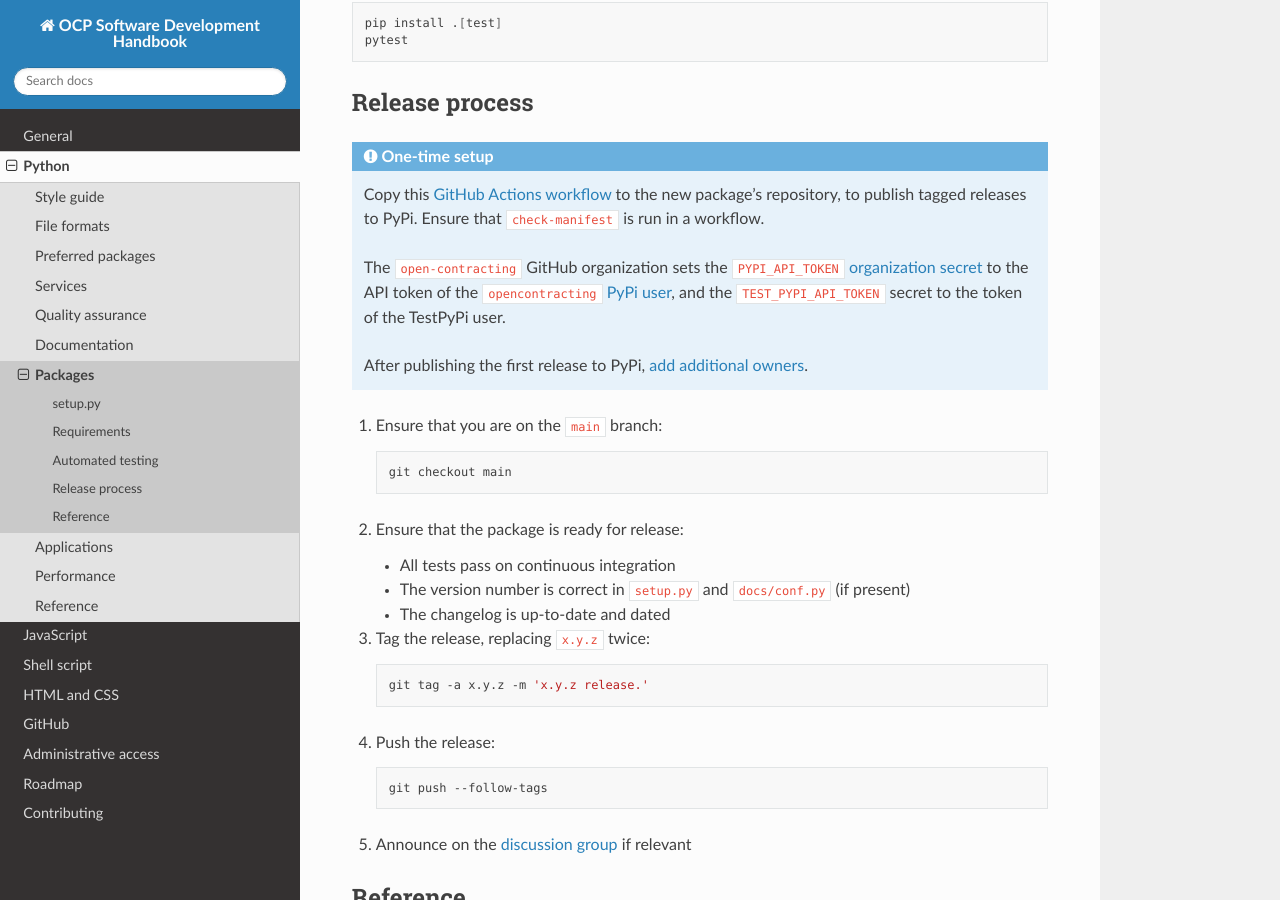
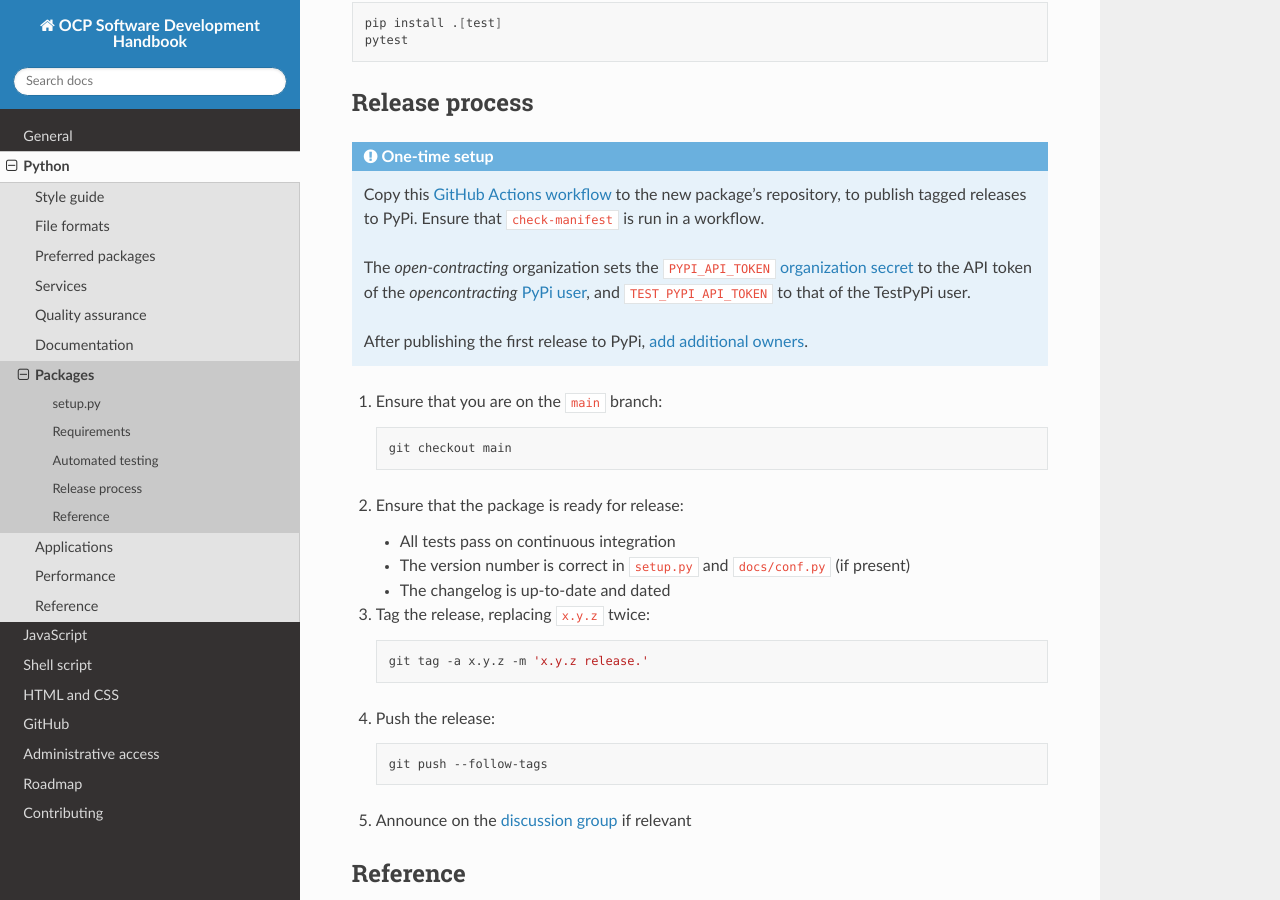
Before and after one commit to open-contracting/software-development-handbook, a Sphinx documentation site: the page built from docs/python/packages.rst, in a window 1280 px wide and 900 px high, scrolled down 1537 px. Built offline with Sphinx 7.4.7 and the Read the Docs theme 2.0.0, drawn with Linux system fonts in a browser that asks for light colours.

Commit message:
python: packaging: Copy-edit

```diff
--- a/docs/python/packages.rst
+++ b/docs/python/packages.rst
@@ -86,7 +86,7 @@ Release process
 
    Copy this `GitHub Actions workflow <https://raw.githubusercontent.com/open-contracting/ocds-babel/main/.github/workflows/pypi.yml>`__ to the new package's repository, to publish tagged releases to PyPi. Ensure that ``check-manifest`` is run in a workflow.
 
-   The ``open-contracting`` GitHub organization sets the ``PYPI_API_TOKEN`` `organization secret <https://github.com/organizations/open-contracting/settings/secrets/actions>`__ to the API token of the ``opencontracting`` `PyPi user <https://pypi.org/manage/account/#api-tokens>`__, and the ``TEST_PYPI_API_TOKEN`` secret to the token of the TestPyPi user.
+   The *open-contracting* organization sets the ``PYPI_API_TOKEN`` `organization secret <https://github.com/organizations/open-contracting/settings/secrets/actions>`__ to the API token of the *opencontracting* `PyPi user <https://pypi.org/manage/account/#api-tokens>`__, and ``TEST_PYPI_API_TOKEN`` to that of the TestPyPi user.
 
    After publishing the first release to PyPi, :ref:`add additional owners <pypi-access>`.
 
```
